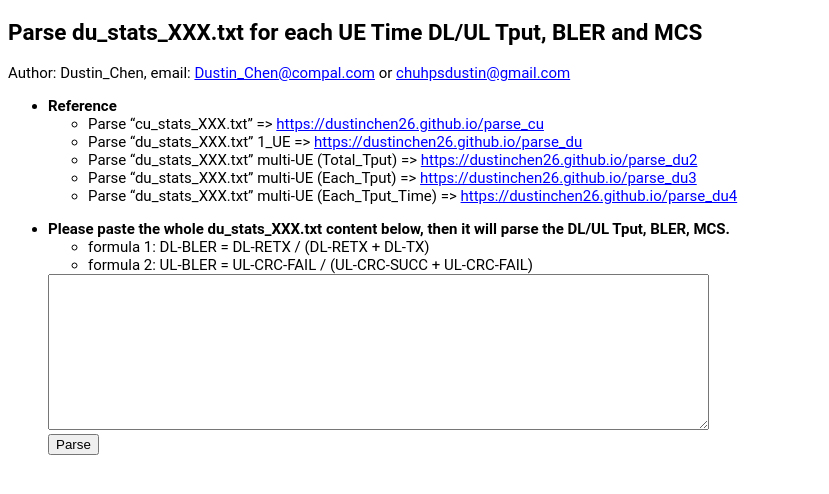
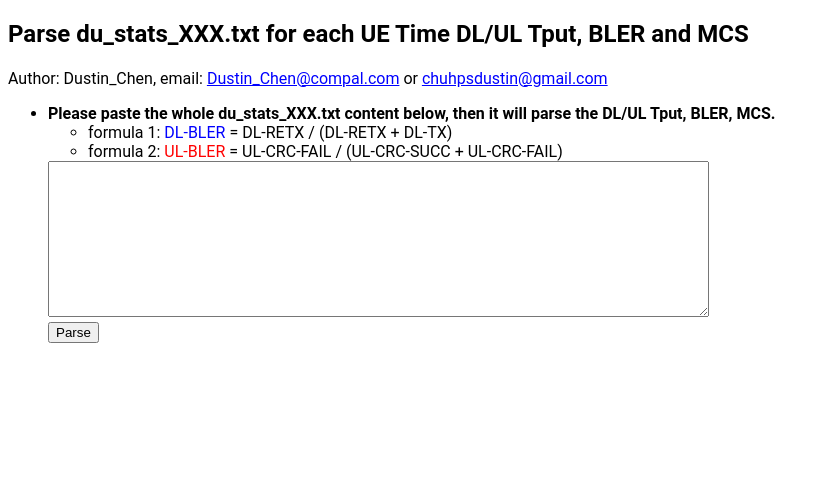
Before and after one commit to dustinchen26/parse_du4, a plain HTML site: page index.html in a window 1280 px wide. Shown: the whole page, without its empty margins (0-829 px from the left). Drawn offline with Linux system fonts and the light colour scheme.

Commit message:
update style

```diff
--- a/index.html
+++ b/index.html
@@ -2,6 +2,13 @@
   Copyright © [2023] [Dustin_Chen]. All rights reserved.
   Author: Dustin_Chen
   Email:  Dustin_Chen@compal.com or chuhpsdustin@gmail.com
+
+Parse “cu_stats_XXX.txt” => https://dustinchen26.github.io/parse_cu
+Parse “du_stats_XXX.txt” 1_UE => https://dustinchen26.github.io/parse_du
+Parse “du_stats_XXX.txt” multi-UE (Total_Tput) => https://dustinchen26.github.io/parse_du2
+Parse “du_stats_XXX.txt” multi-UE (Each_Tput) => https://dustinchen26.github.io/parse_du3
+Parse “du_stats_XXX.txt” multi-UE (Each_Tput_Time) => https://dustinchen26.github.io/parse_du4
+
 -->
 
 <!DOCTYPE html>
@@ -15,7 +22,7 @@
         body {
             font-family: 'Roboto', sans-serif;
             line-height: 1.2;
-            font-size: 15px;
+            font-size: 16px;
         }
 
         #output {
@@ -208,27 +215,11 @@
             style="line-height: 1;">Dustin_Chen@compal.com</a> or <a href="mailto:chuhpsdustin@gmail.com"
             style="line-height: 1;">chuhpsdustin@gmail.com</a></p>
     <ul>
-        <li><strong>Reference</strong>
-            <ul>
-                <li>Parse “cu_stats_XXX.txt” => <a href="https://dustinchen26.github.io/parse_cu"
-                        target="_blank">https://dustinchen26.github.io/parse_cu</a></li>
-                <li>Parse “du_stats_XXX.txt” 1_UE => <a href="https://dustinchen26.github.io/parse_du"
-                        target="_blank">https://dustinchen26.github.io/parse_du</a></li>
-                <li>Parse “du_stats_XXX.txt” multi-UE (Total_Tput) => <a href="https://dustinchen26.github.io/parse_du2"
-                        target="_blank">https://dustinchen26.github.io/parse_du2</a></li>
-                <li>Parse “du_stats_XXX.txt” multi-UE (Each_Tput) => <a href="https://dustinchen26.github.io/parse_du3"
-                        target="_blank">https://dustinchen26.github.io/parse_du3</a></li>
-                <li>Parse “du_stats_XXX.txt” multi-UE (Each_Tput_Time) => <a href="https://dustinchen26.github.io/parse_du4"
-                        target="_blank">https://dustinchen26.github.io/parse_du4</a></li>
-            </ul>
-        </li>
-    </ul>
-    <ul>
         <li><strong>Please paste the whole du_stats_XXX.txt content below, then it will parse the DL/UL Tput, BLER,
                 MCS.</strong>
             <ul>
-                <li>formula 1: DL-BLER = DL-RETX / (DL-RETX + DL-TX)</li>
-                <li>formula 2: UL-BLER = UL-CRC-FAIL / (UL-CRC-SUCC + UL-CRC-FAIL)</li>
+                <li>formula 1: <span style="color: blue;">DL-BLER</span> = DL-RETX / (DL-RETX + DL-TX)</li>
+                <li>formula 2: <span style="color: red;">UL-BLER</span> = UL-CRC-FAIL / (UL-CRC-SUCC + UL-CRC-FAIL)</li>
             </ul>
             <textarea id="inputTextArea" rows="10" cols="80"></textarea>
             <br>
```
